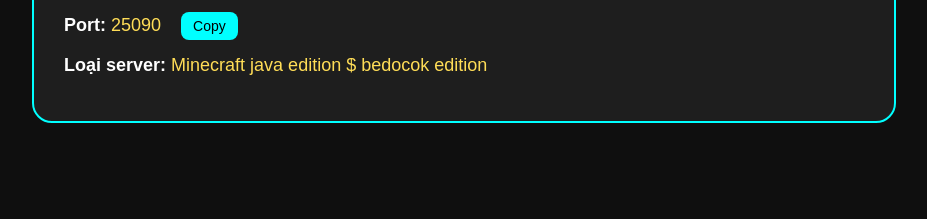
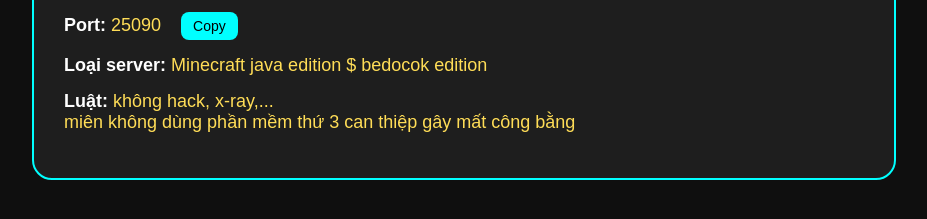
Before and after one commit to Bunbohue226/minecraft-server-in4, a plain HTML site: page index.html in a window 1280 px wide. Shown: the part 189-408 px from the top of the page, without its empty margins (176-1103 px from the left). Drawn offline with Linux system fonts and the light colour scheme.

Commit message:
Update index.html

```diff
--- a/index.html
+++ b/index.html
@@ -81,6 +81,11 @@
       <span class="value" id="type">Minecraft java edition $ bedocok edition</span>
     </div>
 
+        <div class="info-item">
+      <span class="label">Luật:</span>
+      <span class="value" id="type"></> không hack, x-ray,... <br> miên không dùng phần mềm thứ 3 can thiệp gây mất công bằng</span>
+    </div>
+
 
 
 
```
